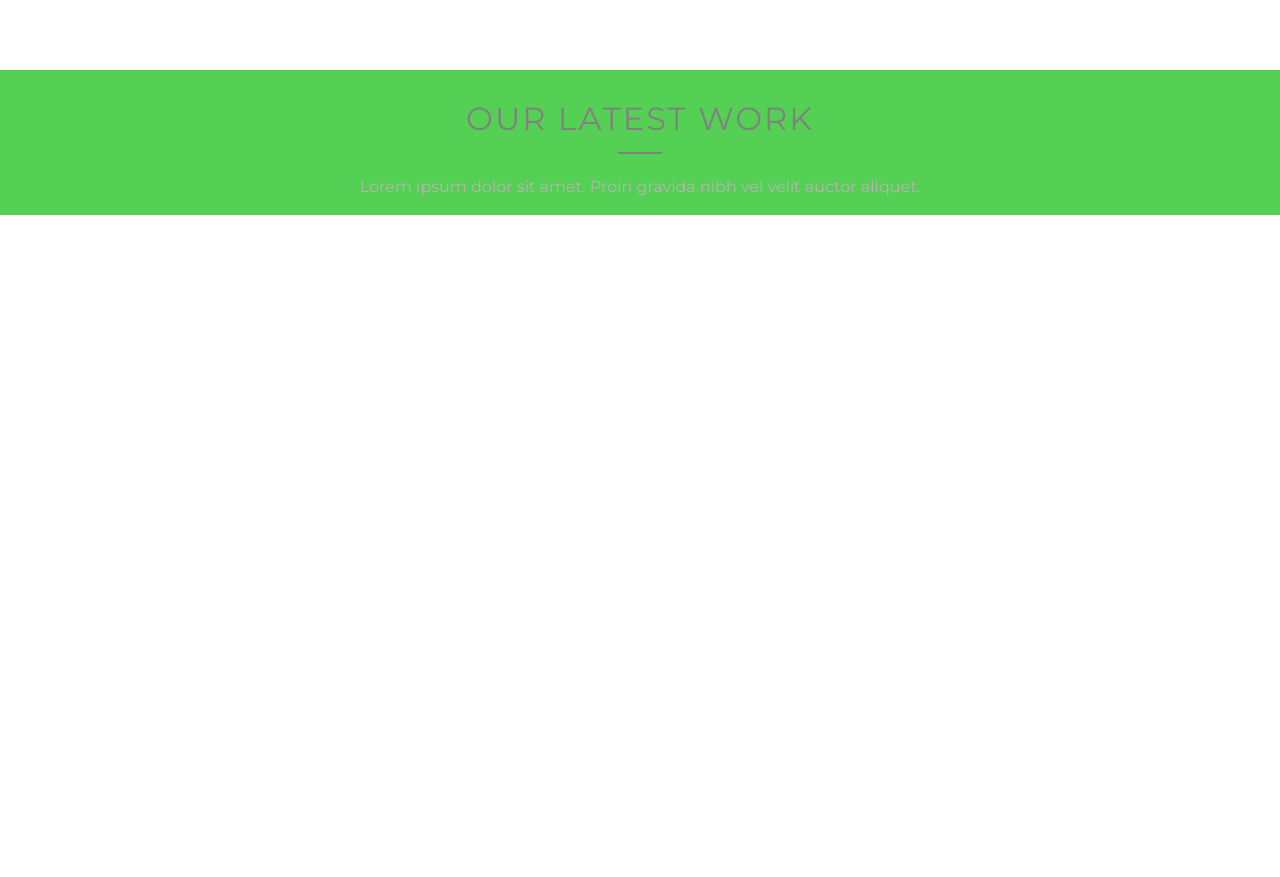
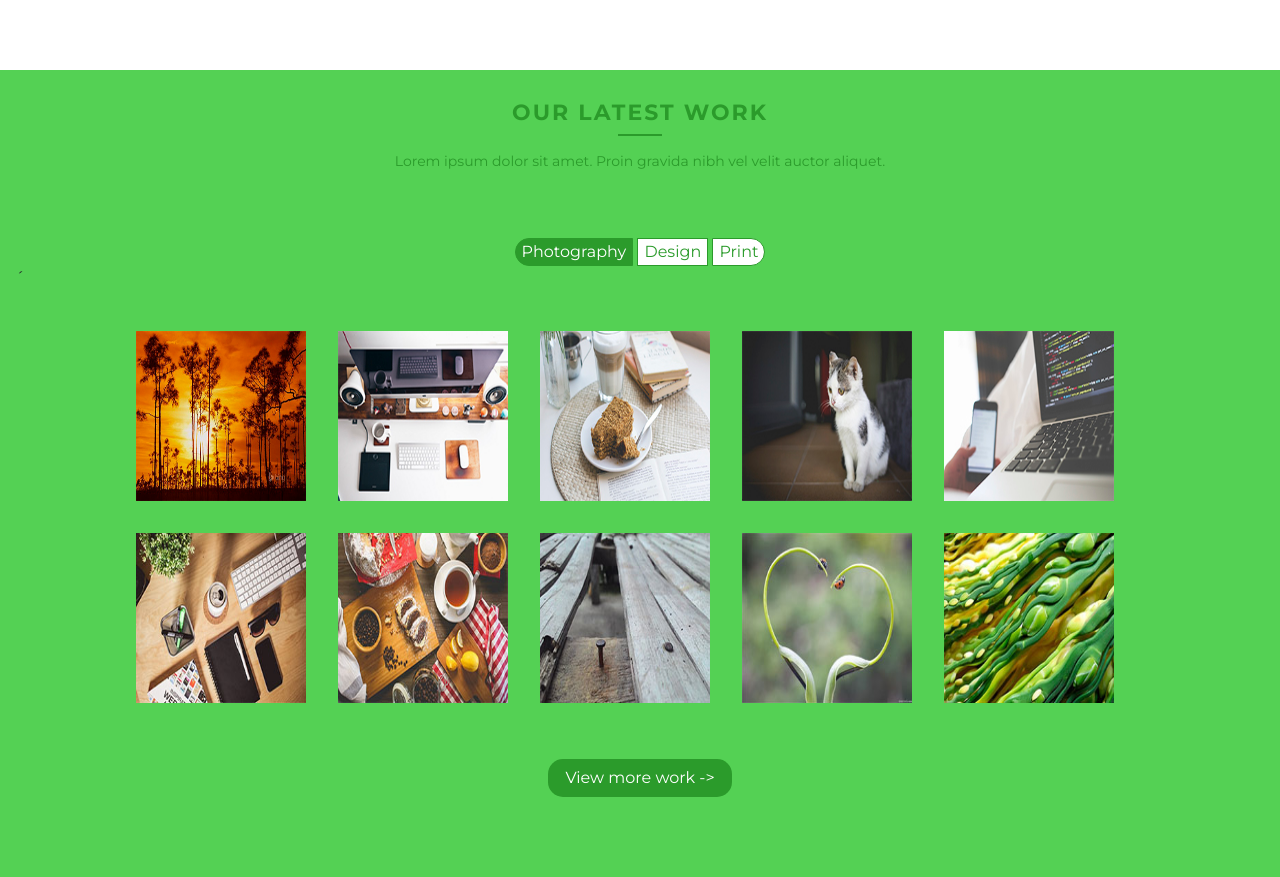
Before and after one commit to NellyUG/ReposiveDesign2, a plain HTML site: page index.html in a window 1280 px wide. Shown: the part 1182-2059 px from the top of the page. Before the commit the page ends 1397 px from the top, so only its background shows below. Drawn offline with nearby package versions, Linux system fonts and the light colour scheme.

Commit message:
Tabla de imágenes.

```diff
--- a/estilo.css
+++ b/estilo.css
@@ -176,5 +176,81 @@ li a{
 	padding: 3px 0;
 }
 .bg_verde{
-	background:#54d154;
+	background:#54d154
 }
+.centrado1{
+	display: flex;
+	justify-content: center;
+	align-items:center;
+	flex-direction: column;
+}
+.centrado1 h2{
+	font-size: 22px;
+	font-weight: bold;
+	letter-spacing: 2px;
+	margin-top: 30px;
+	color: #2b9b2b;
+}
+.centrado1 p{
+	color: #2b9b2b;
+	font-size: 14px;
+	font-weight: 300;
+}
+.centrado1 h2:after{
+	content: "";
+	width: 44px;
+	height: 2px;
+	background: #2b9b2b;
+	display: block;
+	margin: 7px auto;
+}
+.tab{
+	text-align: center;
+	margin-top: 50px;
+}
+.tab button{
+	background: white;
+	border: 1px solid;
+	border-color: #2b9b2b;
+	color: #2b9b2b;
+}
+#primero{
+	border-bottom-left-radius: 15px;
+	border-top-left-radius: 15px;
+	background-color: #2b9b2b;
+	color: #ffff;
+}
+#ultimo{
+	border-bottom-right-radius: 15px;
+	border-top-right-radius: 15px;
+}
+.tab button:hover{
+	background: #2b9b2b;
+	color: white;
+	transition: 0.5s ease all;
+	text-decoration: none;
+}
+.tablita{
+	margin-top: 25px;
+	justify-content: center;
+	width: 100%;
+}
+.tablita img{
+	padding: 15px;
+	width: 200px;
+	height: 200px;
+}
+.viewmore{
+	display: block;
+	justify-content:center;
+	align-items: center;
+}
+.viewmore a{
+	border-radius: 15px;
+	margin-top: 40px;
+	margin-bottom: 80px;
+	background:#2b9b2b;
+	color: #ffff;
+	padding: 7px;
+	text-decoration: none;
+}
--- a/index.html
+++ b/index.html
@@ -76,13 +76,39 @@
           </div>
         </div>
       </section>
-      <div class="container-fluid">
-          <div class="row bg_verde">
-            <div class="col-8 offset-2 centrado">
+      <div class="container-fluid bg_verde">
+          <div class="row">
+            <div class="col-8 offset-2 centrado1">
               <h2>OUR LATEST WORK</h2>
               <p>Lorem ipsum dolor sit amet. Proin gravida nibh vel velit auctor aliquet.</p>
             </div>
           </div>
+      <div class="tab bg_verde">
+        <button class="tablink" id="primero">Photography</button>
+        <button class="tablink">Design</button>
+        <button class="tablink" id="ultimo">Print</button>
+      </div>
+      <table class="row tablita">
+        <tbody>
+          <tr><td><img src="img/IMG1.jpg"></td>
+              <td><img src="img/IMG2.jpg"></td>
+              <td><img src="img/IMG3.jpg"></td>
+              <td><img src="img/IMG4.jpg"></td>
+              <td><img src="img/IMG5.jpg"></td>
+          </tr>
+          <tr><td><img src="img/6.jpg"></td>
+              <td><img src="img/7.jpg"></td>´
+              <td><img src="img/8.jpg"></td>
+              <td><img src="img/9.jpg"></td>
+              <td><img src="img/10.jpg"></td>
+            </tr>
+        </tbody>
+      </table>
+      <div class="row">
+        <div class="col-md-2 offset-md-5 viewmore">
+          <a href="#" class="d-block text-center">View more work -></a>
+        </div>
+      </div>
   <!-- <a href="#" class="btn btn-danger">Ir a google.com</a> -->
   <!--<div class="container">
     <div class="row">
```
Also changed, not shown: img/10.jpg (added), img/6.jpg (added), img/7.jpg (added), img/8.jpg (added), img/9.jpg (added), img/IMG1.jpg (added), img/IMG2.jpg (added), img/IMG3.jpg (added), img/IMG4.jpg (added), img/IMG5.jpg (added).
